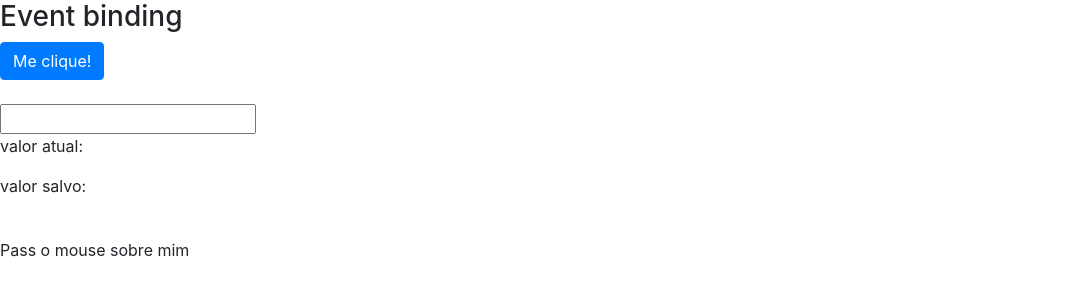
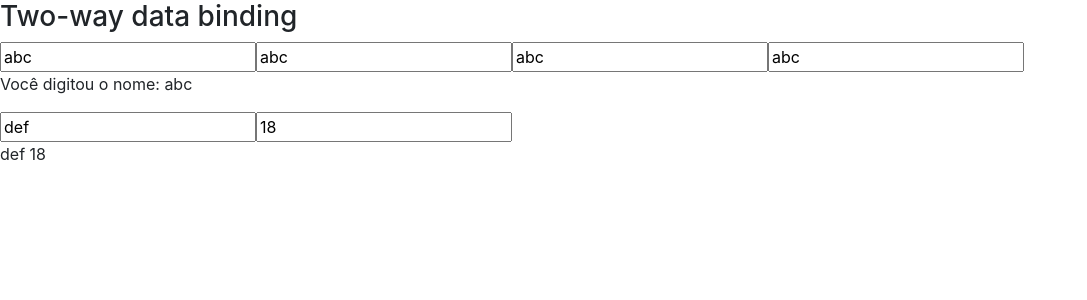
Before and after one commit to pablotdv/youtube-curso-angular, an Angular app in the folder data-binding/: page / in a window 1280 px wide. Shown: the top 300 px of the page, without its empty margins (0-1087 px from the left). Built offline with nearby package versions, Linux system fonts and the light colour scheme.

Commit message:
Curso Angular #12: Two-way data binding

```diff
--- a/data-binding/src/app/app.module.ts
+++ b/data-binding/src/app/app.module.ts
@@ -1,9 +1,11 @@
 import { BrowserModule } from '@angular/platform-browser';
 import { NgModule } from '@angular/core';
+import { FormsModule } from '@angular/forms';
 
 
 import { AppComponent } from './app.component';
 import { DataBindingComponent } from './data-binding/data-binding.component';
+import { MeuFormModule } from './meu-form/meu-form.module';
 
 
 @NgModule({
@@ -12,7 +14,9 @@
     DataBindingComponent
   ],
   imports: [
-    BrowserModule
+    BrowserModule,
+    FormsModule,
+    MeuFormModule
   ],
   providers: [],
   bootstrap: [AppComponent]
--- a/data-binding/src/app/data-binding/data-binding.component.html
+++ b/data-binding/src/app/data-binding/data-binding.component.html
@@ -42,7 +42,7 @@
       </div>
     </div>
   </article> -->
-  <article>
+  <!-- <article>
     <h3>Event binding</h3>
     <div>
       <button (click)="botaoClicado()" class="btn btn-primary">Me clique!</button>
@@ -61,5 +61,7 @@
       [class.highlight]="isMouseOver"
        >Pass o mouse sobre mim</span>
     </div>
-  </article>
+  </article> -->
 </section>
+
+<app-meu-form></app-meu-form>
--- a/data-binding/src/app/data-binding/data-binding.component.ts
+++ b/data-binding/src/app/data-binding/data-binding.component.ts
@@ -13,6 +13,7 @@
   valorAtual: string = '';
   valorSalvo: string = '';
   isMouseOver: boolean = false;
+
 
   constructor() { }
 
--- /dev/null
+++ b/data-binding/src/app/meu-form/meu-form.component.html
@@ -0,0 +1,22 @@
+<section class="two-way-binding">
+  <article>
+    <h3>Two-way data binding</h3>
+    <div>
+      <input type="text" [value]="nome" (input)="nome = $event.target.value" />
+
+      <input type="text" [ngModel]="nome" (ngModelChange)="nome = $event" />
+
+      <input type="text" [(ngModel)]="nome">
+      <input type="text" bindon-ngModel="nome">
+
+      <p>Você digitou o nome: {{ nome }}</p>
+    </div>
+
+    <div>
+      <input type="text" [(ngModel)]="pessoa.nome">
+      <input type="text" [(ngModel)]="pessoa.idade">
+      <p>{{ pessoa.nome }} {{ pessoa.idade }}</p>
+    </div>
+
+  </article>
+</section>
--- /dev/null
+++ b/data-binding/src/app/meu-form/meu-form.component.ts
@@ -0,0 +1,21 @@
+import { Component, OnInit } from '@angular/core';
+
+@Component({
+  selector: 'app-meu-form',
+  templateUrl: './meu-form.component.html',
+  styleUrls: ['./meu-form.component.css']
+})
+export class MeuFormComponent implements OnInit {
+
+  nome: string = 'abc';
+  pessoa: any = {
+    nome: 'def',
+    idade: 18
+  }
+
+  constructor() { }
+
+  ngOnInit() {
+  }
+
+}
```
Also changed, not shown: data-binding/src/app/meu-form/meu-form.module.ts (added, +14 -0 lines), data-binding/src/app/meu-form/meu-form.component.css (added), 1 other file (tests, documents, lock files or other folders).
